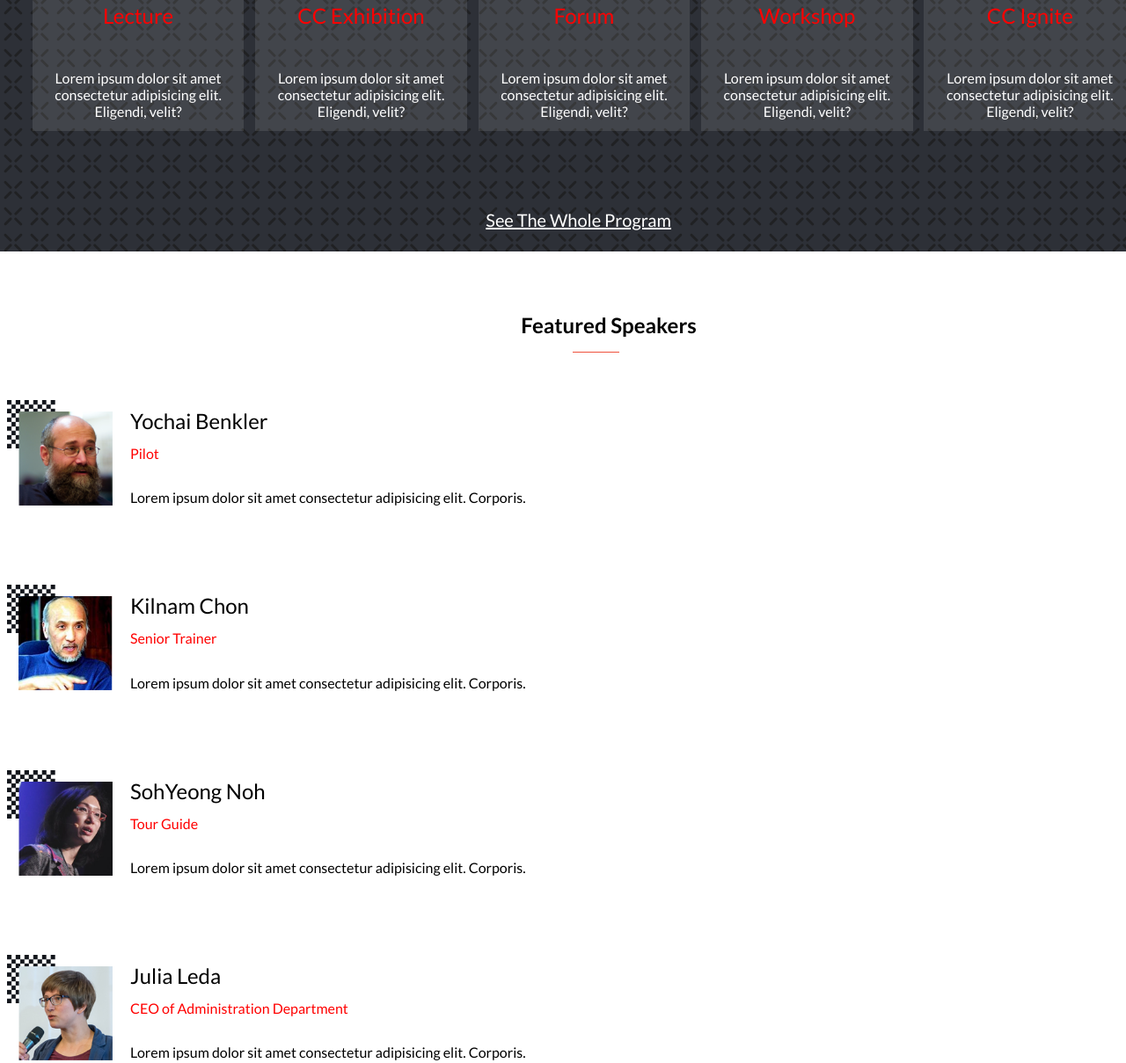
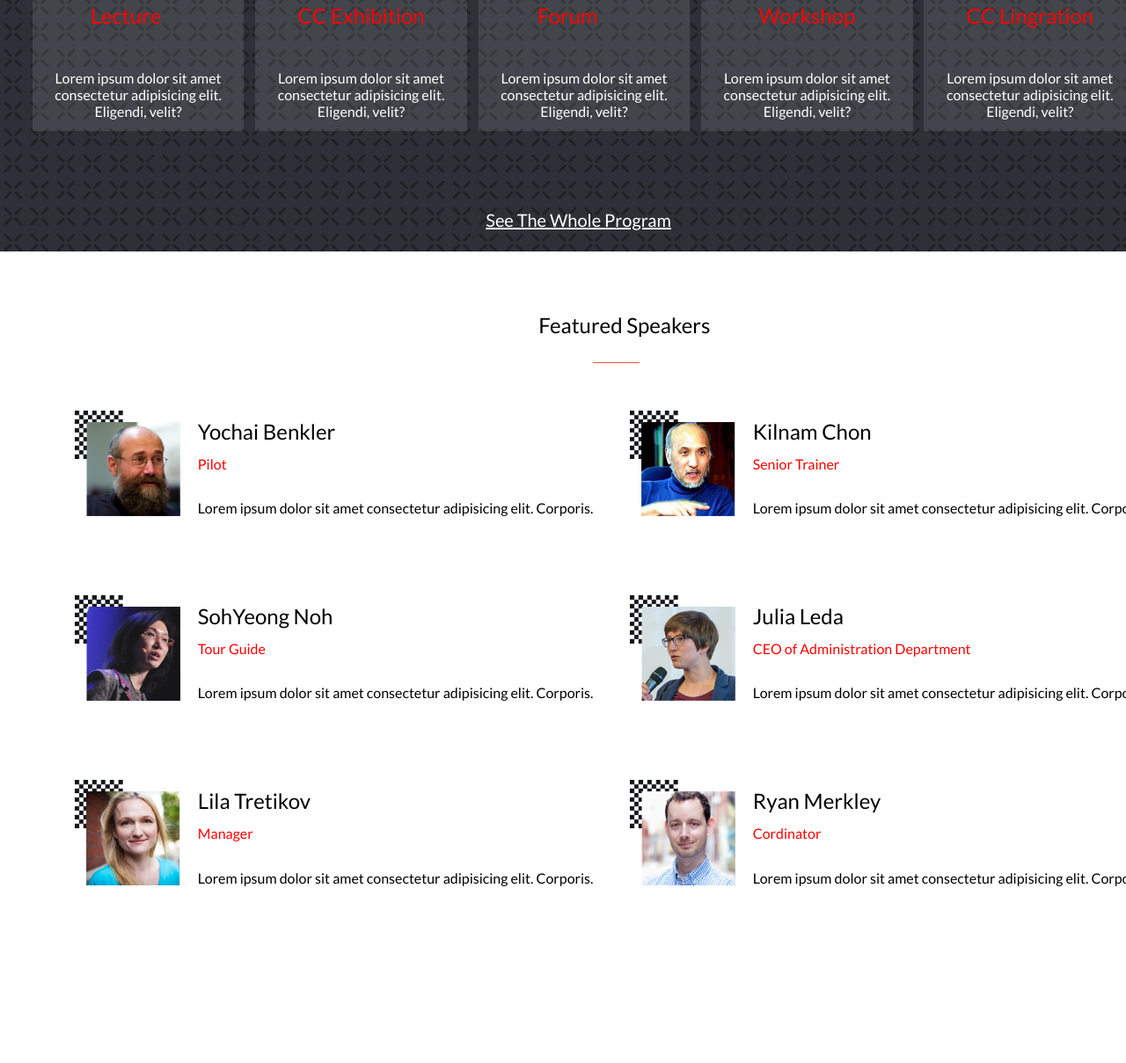
Before and after one commit to shihabrafio/Meco-Chocolate, a website: page index.html in a window 1280 px wide. Shown: the part 1329-2538 px from the top of the page at 88% size. After the commit the page ends 2427 px from the top, so only its background shows below. Drawn offline with nearby package versions, Linux system fonts and the light colour scheme.

Commit message:
Upgrade Desktop version

```diff
--- a/index.html
+++ b/index.html
@@ -82,12 +82,12 @@
       </div>
     </section>
     <section class="program">
-        <h2 class="section-heading text-white">Main Program</h2>
+        <h2 class="section-heading">Main Program</h2>
             <div class="red-bar"></div>
             <div class=" main-prog-items">
                 <div class="prog-items">
                     <img src="./Images/program1.png" alt="icon">
-                    <h2>Lecture</h2>
+                    <h2>Lecture&nbsp;&nbsp;&nbsp;&nbsp;&nbsp;&nbsp;</h2>
                     <p>Lorem ipsum dolor sit amet consectetur adipisicing elit. Eligendi, velit?</p>
                 </div>
                 <div class="prog-items">
@@ -97,7 +97,7 @@
                 </div>
                 <div class="prog-items">
                     <img src="./Images/program3.png" alt="icon">
-                    <h2>Forum</h2>
+                    <h2>Forum&nbsp;&nbsp;&nbsp;&nbsp;&nbsp;&nbsp;&nbsp;&nbsp;</h2>
                     <p>Lorem ipsum dolor sit amet consectetur adipisicing elit. Eligendi, velit?</p>
                 </div>
                 <div class="prog-items">
@@ -107,17 +107,19 @@
                 </div>
                 <div class="prog-items">
                     <img src="./Images/program5.png" alt="icon">
-                    <h2>CC Ignite</h2>
+                    <h2>CC Lingration</h2>
                     <p>Lorem ipsum dolor sit amet consectetur adipisicing elit. Eligendi, velit?</p>
                 </div>
             </div>
             <button type="submit" class="register-btn">Register Now</button>
             <a href="#" id="whole-program">See The Whole Program</a>
     </section>
-    <section class="featured-speakers" id="featured-speakers">
-        <h2 class="section-heading text-white">Featured Speakers</h2>
-        <div class="red-bar"></div>
+    <section class="speaker_section" id="speaker_section">
+      <h2 class="section-heading_1">Featured Speakers</h2>
+      <div class="red-bar_1"></div>
+      <div id="featured-speakers"></div>
     </section>
+
     <script src="https://cdn.jsdelivr.net/npm/bootstrap@5.2.0/dist/css/bootstrap.min.css"></script>
     <script src="https://cdn.jsdelivr.net/npm/bootstrap@5.2.0/dist/js/bootstrap.bundle.min.js"></script>
     <script src="script.js"></script>
--- a/style.css
+++ b/style.css
@@ -38,10 +38,8 @@
 .head {
   background-color: white;
   justify-content: flex-start;
-  width: 375px;
   height: 63px;
   padding-top: 6%;
-  padding-left: 4%;
 }
 
 .logo {
@@ -55,7 +53,7 @@
 }
 
 .main-headline {
-  width: 106%;
+  width: fit-content;
   background-image: url(Images/mainbg.png);
   background-size: 200% 83%;
   background-repeat: no-repeat;
@@ -102,7 +100,7 @@
 .program {
   position: absolute;
   top: 98%;
-  width: 93%;
+  width: fit-content;
   background-image: url(./images/repeat-bg.png);
   padding: 24px;
   left: 0%;
@@ -127,11 +125,15 @@
   width: 20%;
 }
 
-.red-bar {
+.red-bar, .red-bar_1 {
   width: 53px;
   height: 16px;
   border-bottom: 1px solid rgb(239, 81, 60);
   margin: 0 auto 54px;
+}
+
+.red-bar_1 {
+  margin-top: -7%;
 }
 
 .section-heading {
@@ -140,7 +142,7 @@
   color: white;
 }
 
-.featured-speakers .section-heading {
+.section-heading_1 {
   color: black;
 }
 
@@ -157,9 +159,9 @@
   margin: 30px 5px 35px 75px;
 }
 
-.featured-speakers {
+.speaker_section {
   position: absolute;
-  top: 255%;
+  top: 274%;
 }
 
 .partner-img {
@@ -168,18 +170,18 @@
 }
 
 
-#featured-speakers > h2 {
+#speaker_section > h2 {
   text-align: center;
-  margin-bottom: 0;
+  margin-bottom: 10%;
 }
 
-#featured-speakers > hr {
+#speaker_section > hr {
   margin: 10px auto 54px;
   width: 60px;
   border: 1px solid #ec5242;
 }
 
-#featured-speakers-list {
+#speaker_section-list {
   display: flex;
   flex-direction: column;
   gap: 48px;
@@ -232,9 +234,9 @@
   }
 
   .logo {
-    width: 30%;
-    margin-left: 0%;
-    margin-top: -22%;
+    width: 12%;
+    margin-left: 3%;
+    margin-top: -8%;
   }
 
   #menu {
@@ -291,16 +293,25 @@
     display: none;
   }
 
-  .featured-speakers {
+  .speaker_section {
     top: 208%;
+    margin-left: 6%;
   }
 
-  #featured-speakers > h2 {
-    width: 232%;
+  #featured-speakers {
+    display: grid;
+    grid-template-columns: repeat(2,1fr);
+    width: 107%;
   }
 
-  #featured-speakers .red-bar {
-    margin-left: 109%;
+  #speaker_section > h2 {
+    width: 68%;
+    margin-left: 19%;
+  }
+
+  .red-bar_1 {
+    margin-left: 50%;
+    margin-top: -9%;
   }
 
   .main-prog-items {
@@ -327,4 +338,11 @@
     color: white;
     text-align: center;
   }
+
+  .grp-1 {
+    display: flex;
+    flex-wrap: wrap;
+  }
+
+
 }
```
